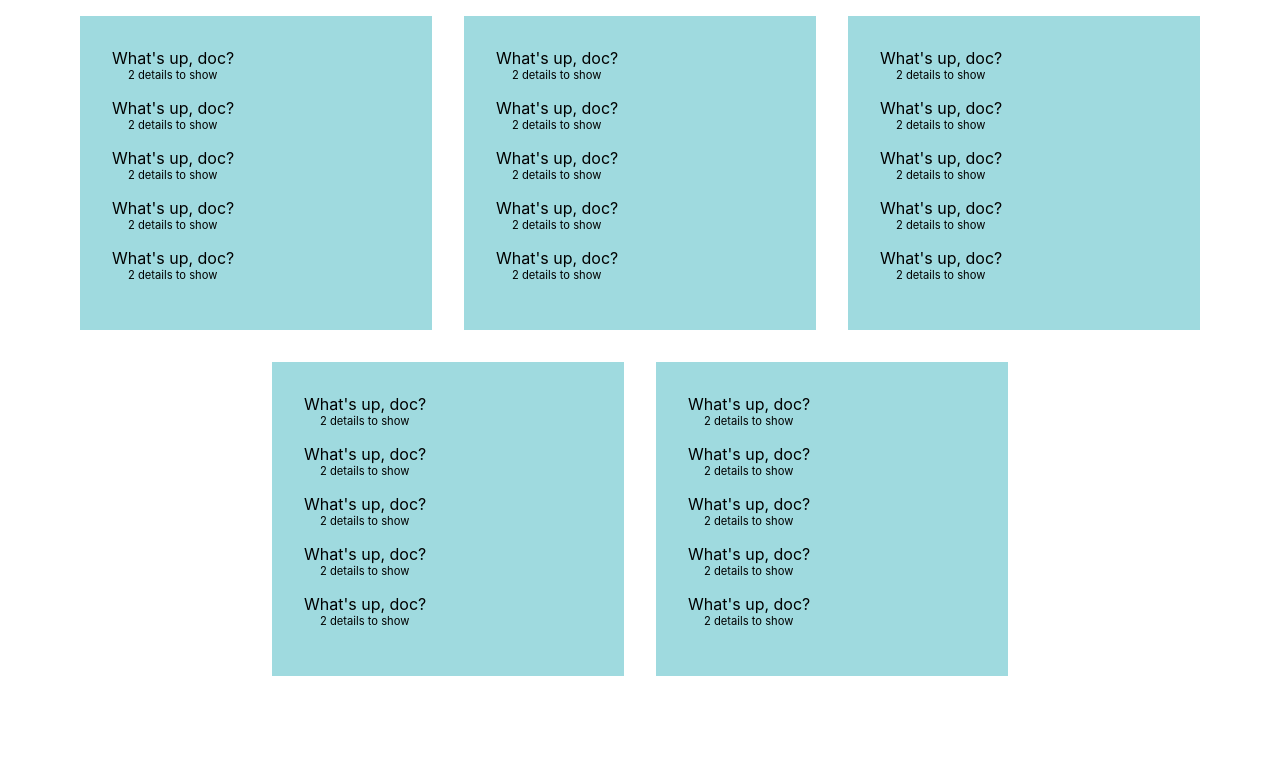
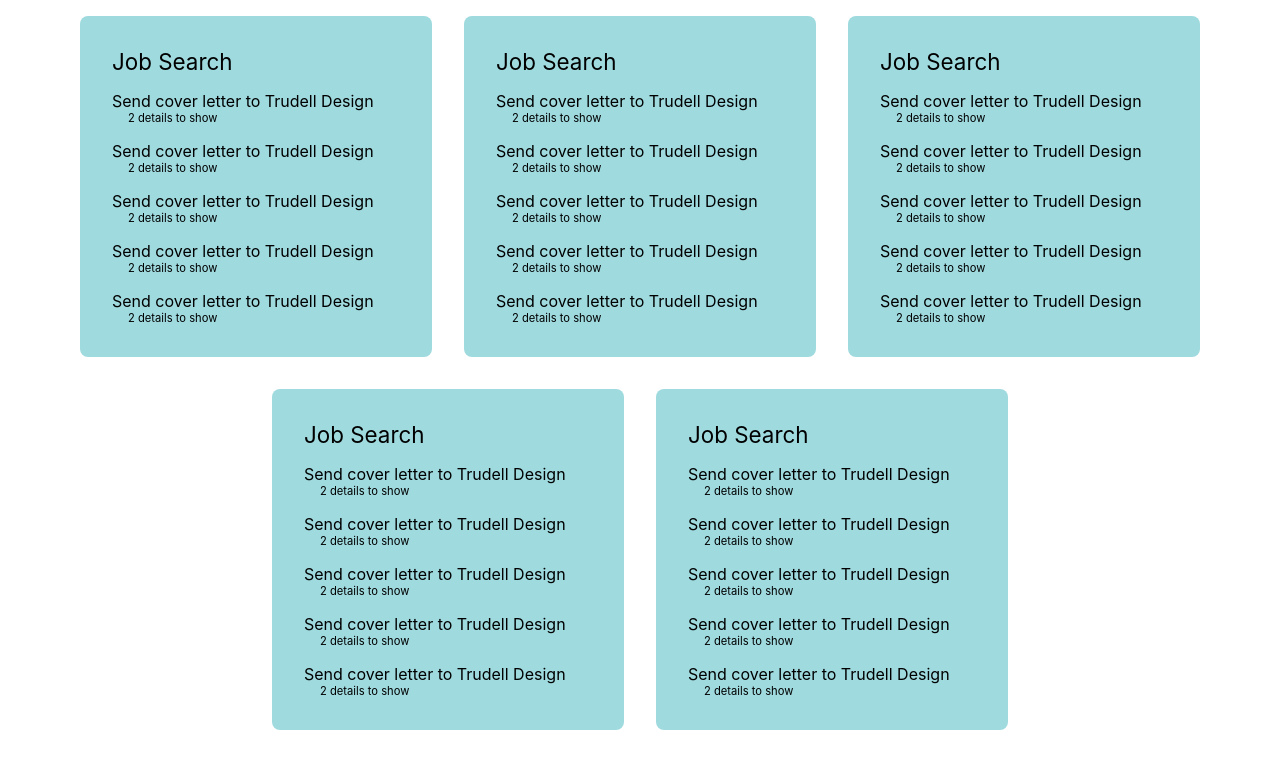
Before and after one commit to TobiasNorton/task-tracker, a React (Create React App) app: page / in a window 1280 px wide. Shown: the top 768 px of the page. Built offline with nearby package versions, Linux system fonts and the light colour scheme.

Commit message:
Creates JSON object

```diff
--- a/src/Components/AllLists.js
+++ b/src/Components/AllLists.js
@@ -2,6 +2,14 @@
 import List from './List'
 
 class AllLists extends Component {
+  constructor(props) {
+    super(props)
+
+    this.state = {
+      lists: []
+    }
+  }
+
   render() {
     return (
       <div className="all-lists">
--- a/src/Components/List.js
+++ b/src/Components/List.js
@@ -5,6 +5,7 @@
   render() {
     return (
       <div className="list">
+        <p className="category">Job Search</p>
         <ListItem />
         <ListItem />
         <ListItem />
--- a/src/Components/ListItem.js
+++ b/src/Components/ListItem.js
@@ -4,7 +4,7 @@
   render() {
     return (
       <div className="list-item-container">
-        <p className="list-item">What's up, doc?</p>
+        <p className="list-item">Send cover letter to Trudell Design</p>
         <p className="item-details">2 details to show</p>
       </div>
     )
--- a/src/index.css
+++ b/src/index.css
@@ -18,10 +18,16 @@
 }
 
 .list {
-  padding: 2rem;
+  padding: 2rem 2rem 1rem 2rem;
   background-color: hsl(185, 50%, 75%);
   margin: 1rem;
   width: 18rem;
+  border-radius: 8px;
+}
+
+.category {
+  font-size: 1.4rem;
+  margin: 0 0 1rem 0;
 }
 
 .list-item-container {
```
Also changed, not shown: src/lists.json (added, +85 -0 lines).
